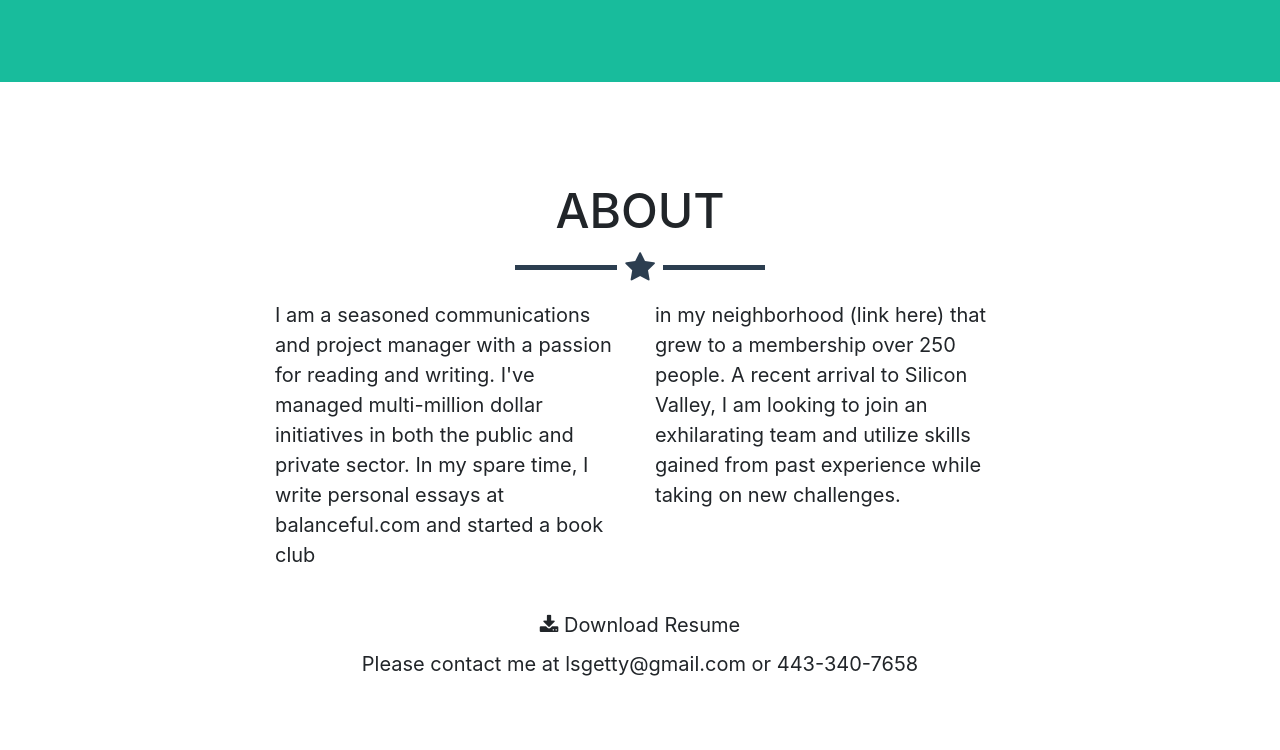
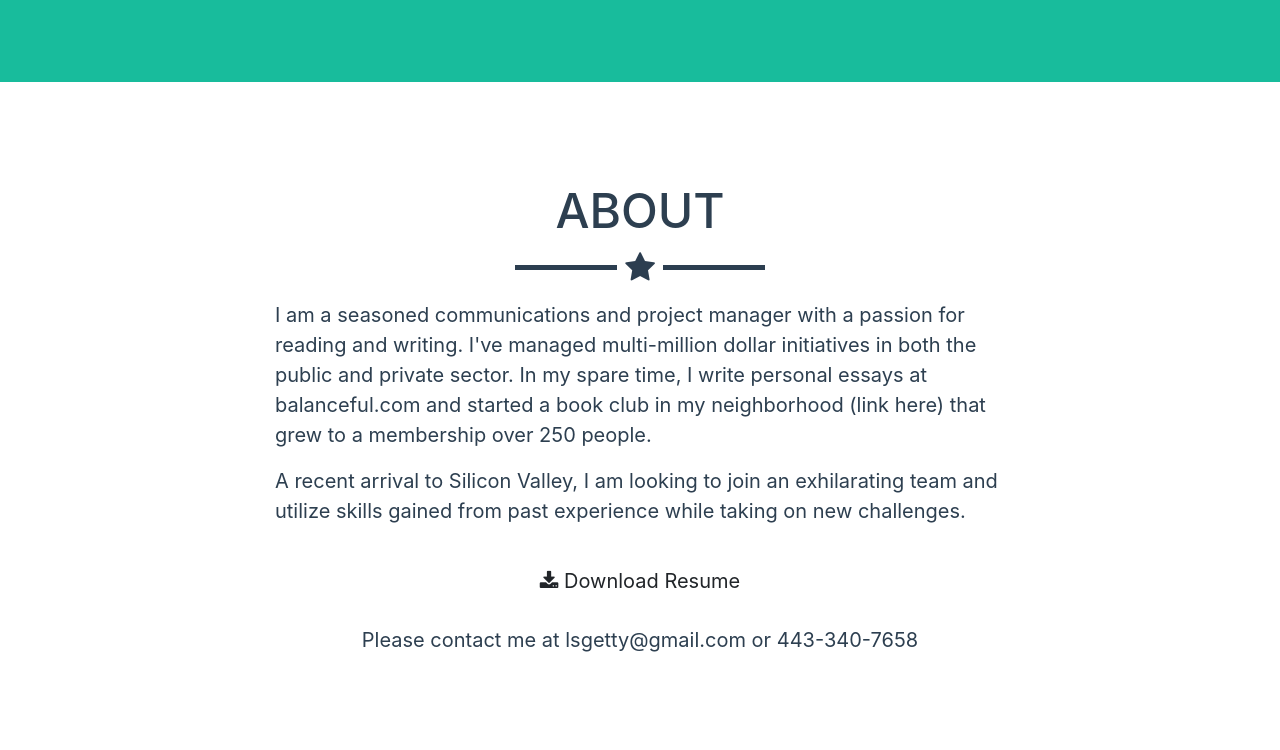
Before and after one commit to chrisfio/laura_portfolio, a website with bundled scripts: page index.html in a window 1280 px wide. Shown: the part 710-1460 px from the top of the page. Built offline with nearby package versions, Linux system fonts and the light colour scheme.

Commit message:
Updated projects section text

```diff
--- a/css/freelancer.css
+++ b/css/freelancer.css
@@ -5,7 +5,8 @@
  */
 body {
   font-family: 'Lato', 'Helvetica Neue', Helvetica, Arial, sans-serif;
-  overflow-x: hidden; }
+  overflow-x: hidden;
+  color: #2C3E50 }
 
 p {
   font-size: 20px; }
@@ -80,7 +81,7 @@ section {
     margin: 0; }
 
 section.success {
-  color: #212529;
+  color: #2d3f50;
   background: #fff; }
 
 section.shade {
@@ -268,6 +269,10 @@ header.masthead {
     .portfolio-modal .modal-dialog .modal-content .item-details {
       margin: 30px 0; }
 
+.about-me-contact {
+  margin-top: 20px;
+}
+
 .portfolio-modal .close-modal {
   position: absolute;
   top: 25px;
@@ -373,8 +378,8 @@ footer {
   background: transparent; }
   .btn-outline.active, .btn-outline:active, .btn-outline:focus, .btn-outline:hover {
     color: #fff;
-    border: solid 2px #212529;
-    background: #212529; }
+    border: solid 2px #2C3E50;
+    background: #2C3E50; }
 
 .btn-footer {
   font-size: 20px;
--- a/index.html
+++ b/index.html
@@ -67,11 +67,9 @@
         <h2 class="text-center">About</h2>
         <hr class="star-primary">
         <div class="row">
-          <div class="col-lg-4 ml-auto">
-            <p>I am a seasoned communications and project manager with a passion for reading and writing. I've managed multi-million dollar initiatives in both the public and private sector. In my spare time, I write personal essays at balanceful.com and started a book club </p>
-          </div>
-          <div class="col-lg-4 mr-auto">
-            <p>in my neighborhood (link here) that grew to a membership over 250 people. A recent arrival to Silicon Valley, I am looking to join an exhilarating team and utilize skills gained from past experience while taking on new challenges. </p>
+          <div class="col-lg-8 mx-auto">
+            <p>I am a seasoned communications and project manager with a passion for reading and writing. I've managed multi-million dollar initiatives in both the public and private sector. In my spare time, I write personal essays at balanceful.com and started a book club in my neighborhood (link here) that grew to a membership over 250 people.  </p>
+            <p>A recent arrival to Silicon Valley, I am looking to join an exhilarating team and utilize skills gained from past experience while taking on new challenges. </p>
           </div>
           <div class="col-lg-8 mx-auto text-center">
             <a href="pdf/resume.pdf" download ="Laura Getty Resume 2017.pdf" class="btn btn-lg btn-outline">
@@ -163,7 +161,7 @@
         <hr class="star-primary">
         <div class="row">
           <div class="col-lg-8 mx-auto">
-            <p>Coming Soon...</p>
+            <p>Waiting on design from lsg</p>
           </div>
         </div>
       </div>
```
